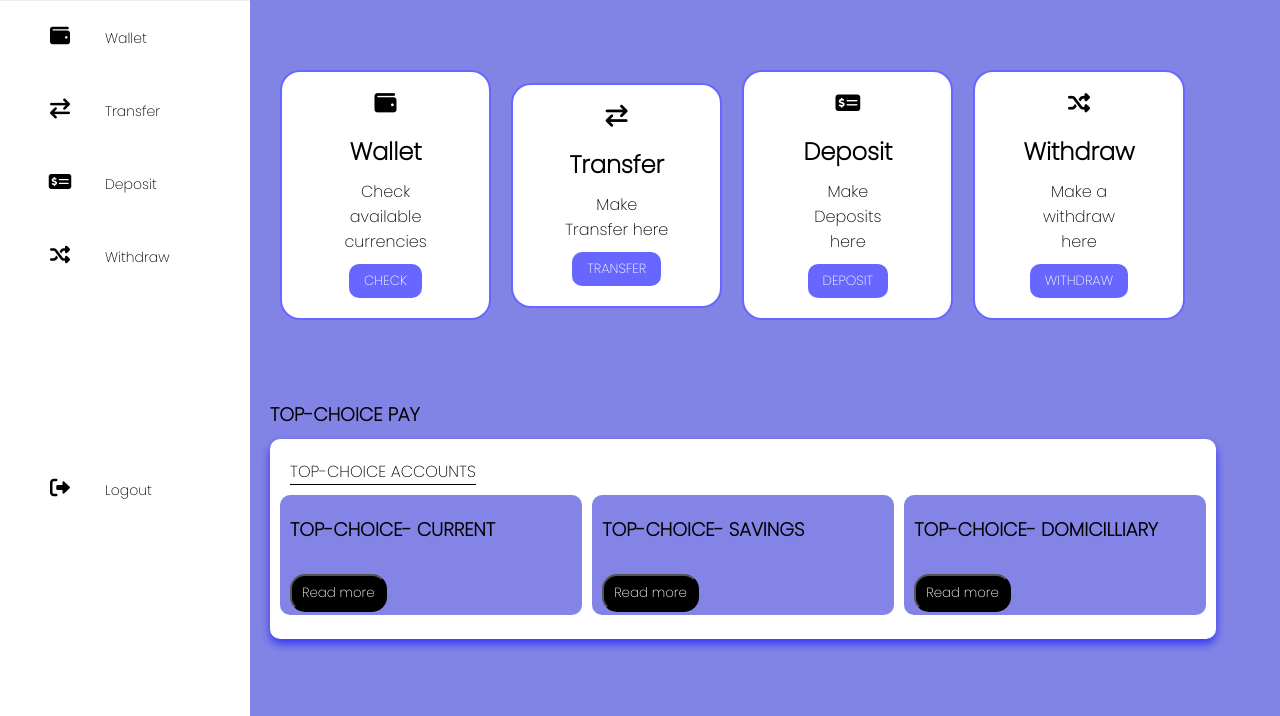
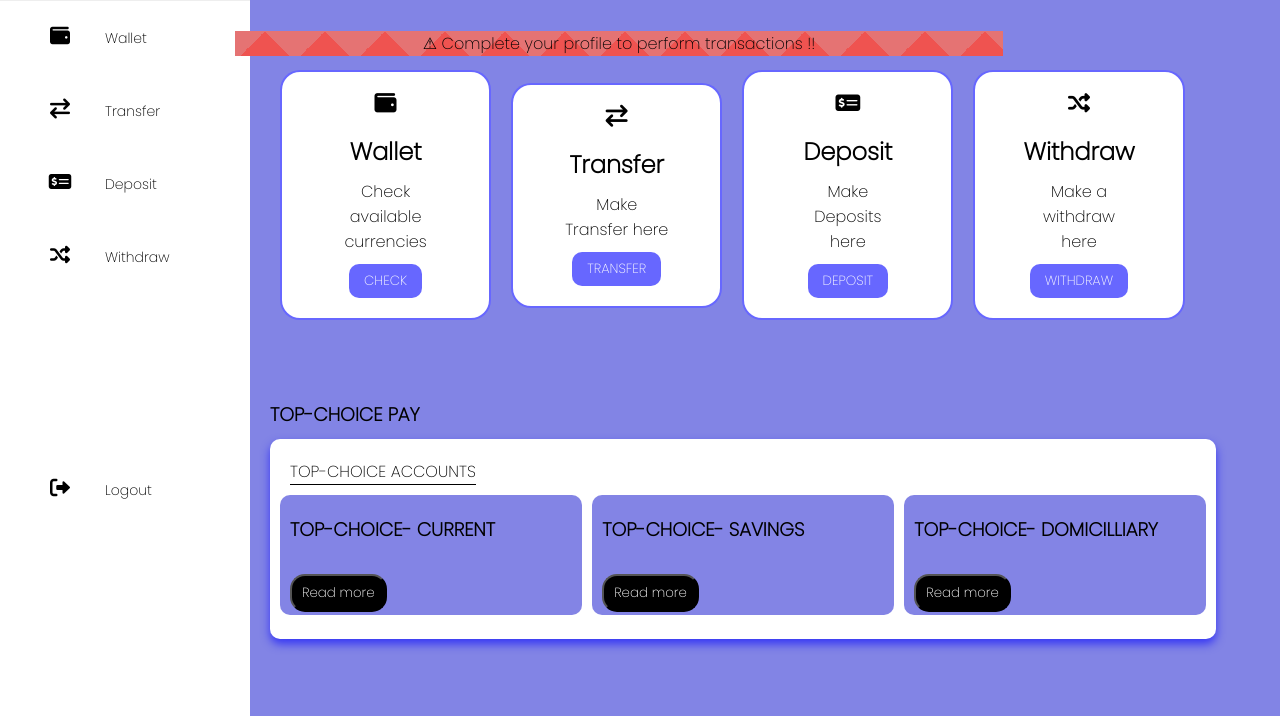
Before and after one commit to Davysongs/TopChoiceBank, a Django app: template templates/dashboard.html in a window 1280 px wide. Shown: the part 84-800 px from the top of the page. Run offline with Django 4.2, Linux system fonts and the light colour scheme; the template is opened without the code that fills it, so the values that code supplies are empty; some libraries are stand-ins or nearby versions.

Commit message:
bug fixes

```diff
--- a/static/CSS/dashboard.css
+++ b/static/CSS/dashboard.css
@@ -1709,3 +1709,30 @@ nav{
     transform: translate(-50%, -50%) scale(1);
 }
 }
+
+#InfoBanner{
+    margin-bottom: 10px;
+    position: absolute;
+    left: -15px;
+    top: 115px;
+    text-align: center;
+    width: 100%;
+    background-color:#ef5350;
+    background-image: linear-gradient(
+      45deg,
+      #e57373 25%,
+      transparent 25%,
+      transparent 75%,
+      #e57373 75%,
+      #e57373
+    ),linear-gradient(
+      -45deg,
+      #e57373 25%,
+      transparent 25%,
+      transparent 75%,
+      #e57373 75%,
+      #e57373
+    );
+    background-size: 60px 60px;
+    animation: slide 4s infinite linear;
+  }
--- a/templates/dashboard.html
+++ b/templates/dashboard.html
@@ -52,6 +52,12 @@
         </div>
         <section class="main">
             <div class="main-top">
+                <div id="InfoBanner"  {% if context.pin %} style="display :none;"{% else %}style="display: block;"{% endif %}>
+                    <span>
+                        &#9888;
+                      Complete your profile to perform transactions !!
+                    </span>
+                </div>
                 <a href="{% url 'profile' %}">
                     <div class="circular-container">
                         {% if context.image %}
--- a/templates/update.html
+++ b/templates/update.html
@@ -24,9 +24,6 @@
                     <div id="image-preview">
                         <!-- Image preview will be displayed here -->
                     </div>
-                    <button class="btn btn-outline-secondary" type="button" id="editimage">
-                        <i class="fas fa-camera"></i>
-                    </button>
                 </div>
                 <span id="upload-error" class="error-message"></span>
             </div>
```
Also changed, not shown: accounts/models.py (+13 -0 lines), accounts/views.py (+3 -9 lines), templates/error/500.html (+6 -3 lines), transactions/views.py (+6 -2 lines).
